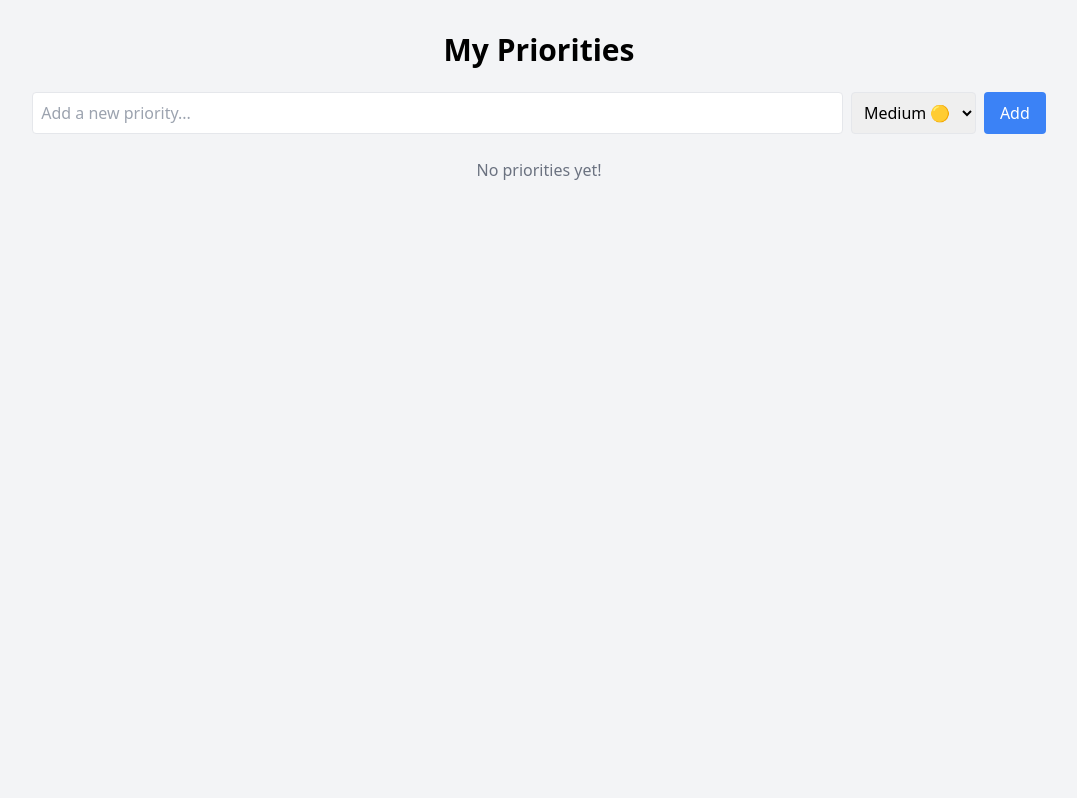
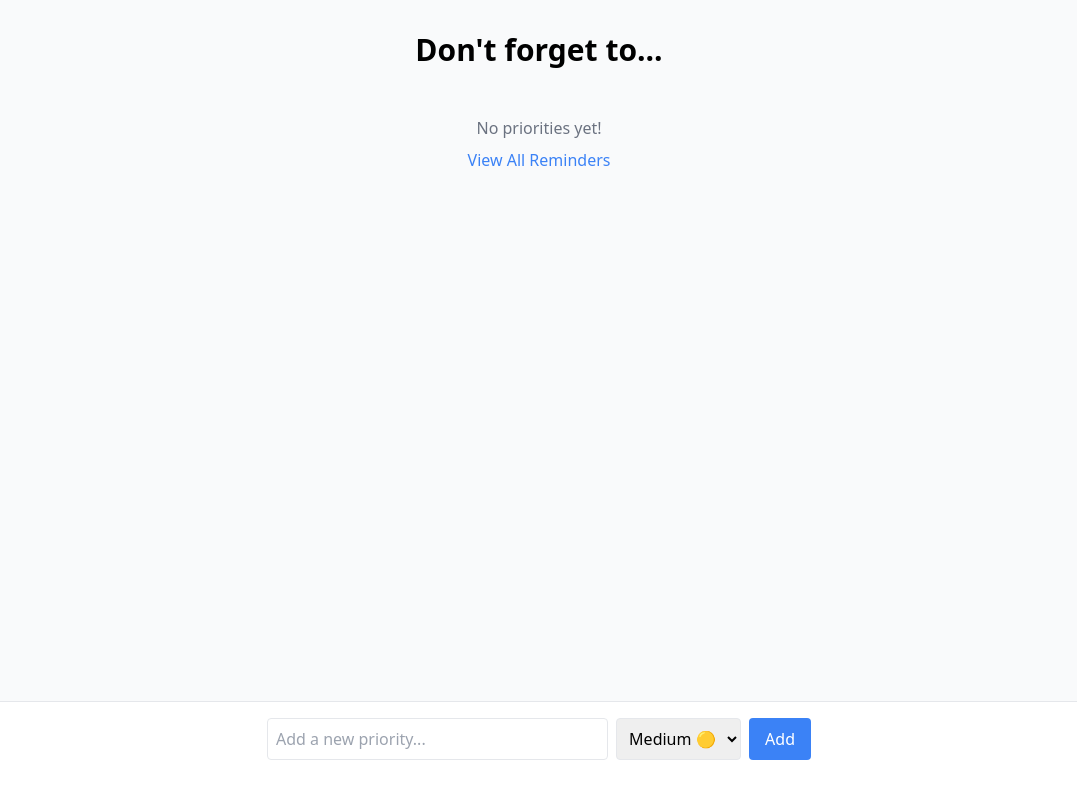
Before and after one commit to diana-lim/priorities-app, a React (Create React App) app: page / in a window 1280 px wide. Shown: the whole page, without its empty margins (101-1178 px from the left). Built offline with nearby package versions, Linux system fonts and the light colour scheme.

Commit message:
feat: add top 3 priority view, view all toggle, and sticky bottom input field

```diff
--- a/src/App.js
+++ b/src/App.js
@@ -18,6 +18,7 @@ function App() {
   const [editingId, setEditingId] = useState(null);
   const [editingText, setEditingText] = useState("");
   const [editingLevel, setEditingLevel] = useState("");
+  const [showAll, setShowAll] = useState(false);
 
 
   // Save priorities to localStorage when it changes
@@ -61,9 +62,31 @@ function App() {
   };
 
   return (
-    <div className="min-h-screen bg-gray-100 p-8">
-      <h1 className="text-3xl font-bold mb-6 text-center">My Priorities</h1>
-      <PriorityInput addPriority={addPriority} />
+    <div className="min-h-screen bg-gray-50 p-8 relative">
+      <h1 className="text-3xl font-bold mb-12 text-center">Don't forget to...</h1>
+      <PriorityList
+        priorities={priorities.slice(0, 3)} // show only top 3
+        toggleDone={toggleDone}
+        removePriority={removePriority}
+        editingId={editingId}
+        editingText={editingText}
+        editingLevel={editingLevel}
+        setEditingId={setEditingId}
+        setEditingText={setEditingText}
+        setEditingLevel={setEditingLevel}
+        saveEdit={saveEdit}
+      />
+
+      <div className="text-center my-2">
+        <button
+          onClick={() => setShowAll(!showAll)}
+          className="text-blue-500 hover:underline"
+        >
+          {showAll ? "Hide All Reminders" : "View All Reminders"}
+        </button>
+      </div>
+
+      {showAll && (
       <PriorityList
         priorities={priorities}
         toggleDone={toggleDone}
@@ -74,6 +97,15 @@ function App() {
         setEditingText={setEditingText}
         saveEdit={saveEdit}
       />
+      )}
+
+      <div className="fixed bottom-0 left-0 w-full bg-white/90 backdrop-blur-md border-t border-gray-200 transition-all duration-200">
+        <div className="max-w-xl mx-auto p-4">
+          <PriorityInput addPriority={addPriority} />
+        </div>
+      </div>
+
+
     </div>
   );
 }
--- a/src/components/PriorityList.js
+++ b/src/components/PriorityList.js
@@ -20,11 +20,11 @@ function PriorityList({
 
   // Background colors
   const bgColor = {
-    highest: "bg-rose-100",
-    high: "bg-red-100",
-    medium: "bg-yellow-100",
-    low: "bg-green-100",
-    lowest: "bg-gray-100",
+    highest: "border-black-100 border-2",
+    high: "border-gray-800 border-2",
+    medium: "border-gray-600 border-2",
+    low: "border-blue-800 border-2",
+    lowest: "border-green-100 border-2",
   };
 
   return (
@@ -32,7 +32,7 @@ function PriorityList({
       {sorted.map((p) => (
         <div
         key={p.id}
-        className={`p-4 rounded shadow flex justify-between items-center ${bgColor[p.level]}`}
+        className={`p-4 rounded flex justify-between items-center ${bgColor[p.level]}`}
         >
           {editingId === p.id ? (
             // Edit mode
```
